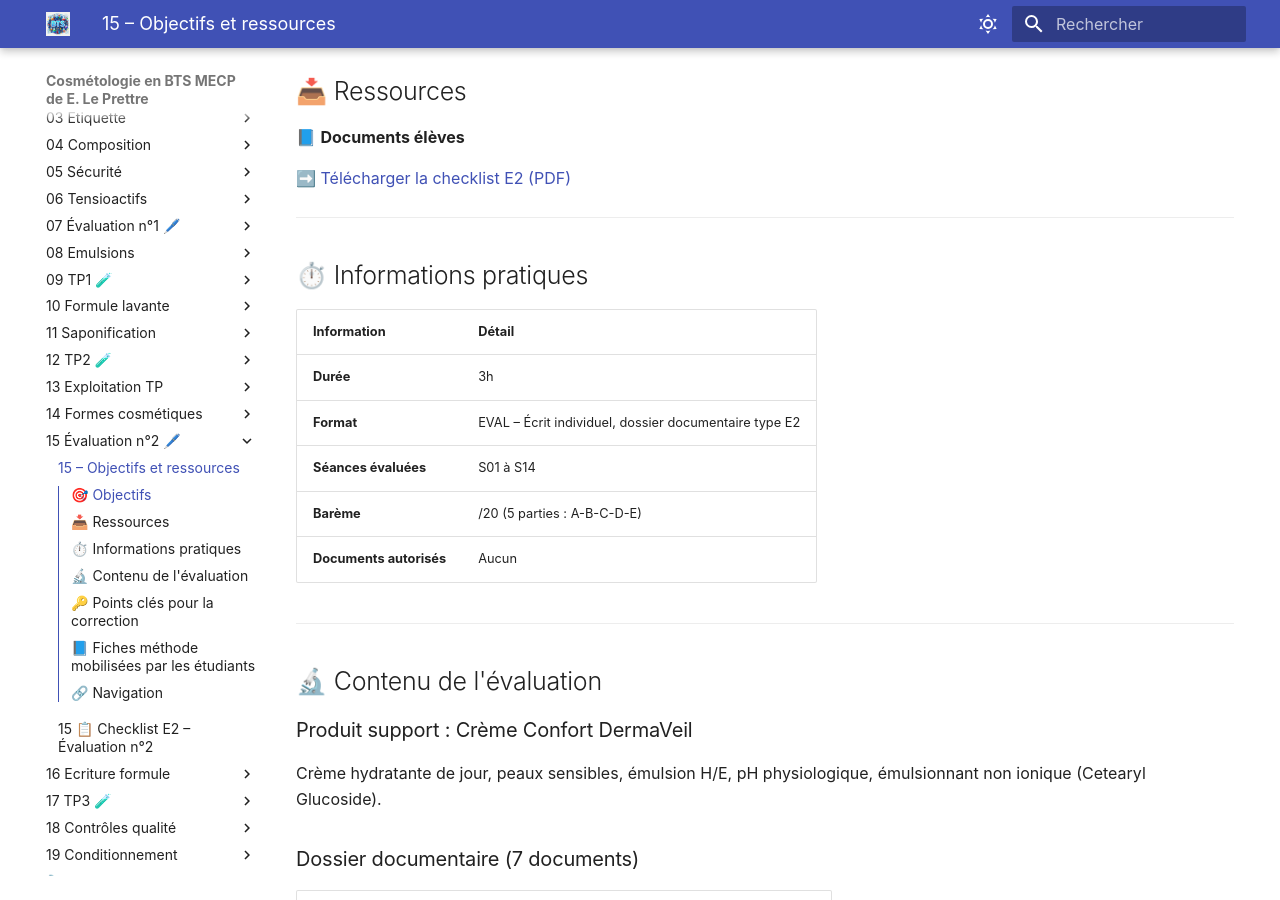
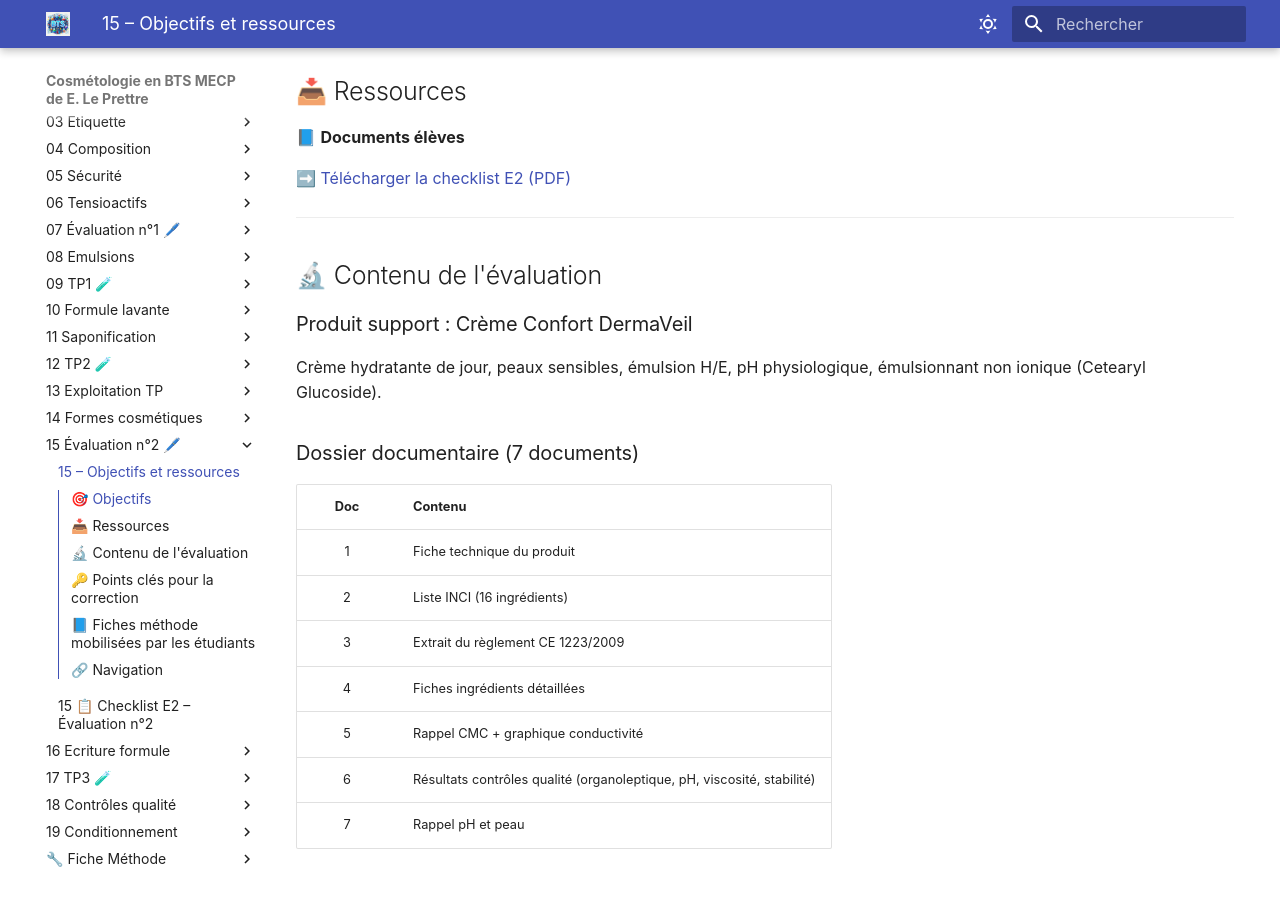
Before and after one commit to E-LePrettre/bts-mecp-cosmetologie, an MkDocs documentation site: the page built from docs/15_Evaluation2/README.md, in a window 1280 px wide and 900 px high, scrolled down 880 px. Built offline with MkDocs 1.6.1 and Material for MkDocs 9.7.7, drawn with Linux system fonts in a browser that asks for light colours.

Commit message:
16 mise à jour

```diff
--- a/docs/15_Evaluation2/README.md
+++ b/docs/15_Evaluation2/README.md
@@ -35,17 +35,7 @@ Deuxième évaluation sommative type E2. Dossier documentaire complet sur une cr
 
 ---
 
-## ⏱️ Informations pratiques
 
-| Information | Détail |
-|-------------|--------|
-| **Durée** | 3h |
-| **Format** | EVAL – Écrit individuel, dossier documentaire type E2 |
-| **Séances évaluées** | S01 à S14 |
-| **Barème** | /20 (5 parties : A-B-C-D-E) |
-| **Documents autorisés** | Aucun |
-
----
 
 ## 🔬 Contenu de l'évaluation
 
```
Also changed, not shown: docs/16_ecriture_formule/16a_fiche_eleve.md (+1 -1 lines), docs/16_ecriture_formule/16b_trace_ecrite.md (+1 -1 lines), docs/16_ecriture_formule/README.md (+0 -8 lines), 2 other files.
